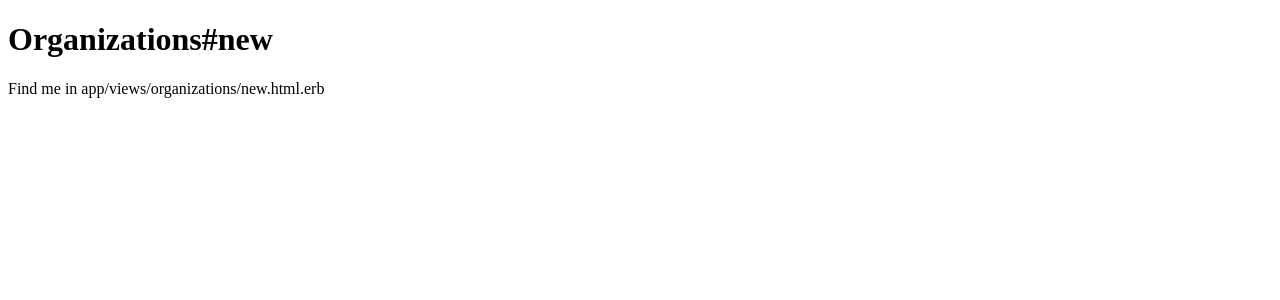
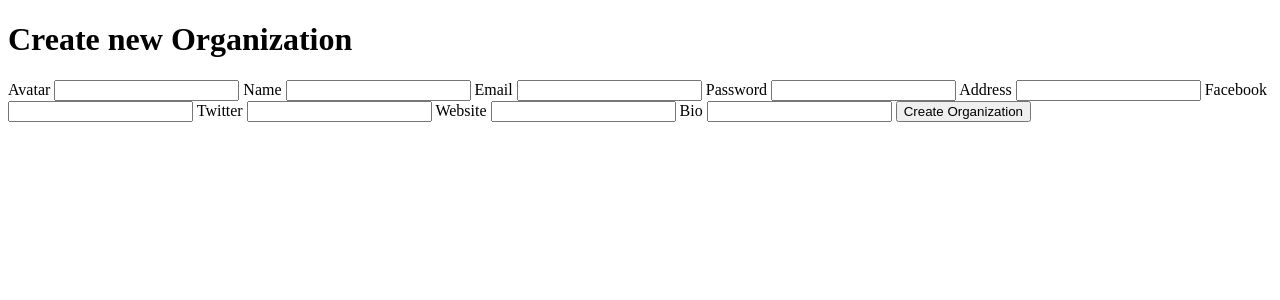
Before and after one commit to Thrashmandicoot/Scene, a Rails app: page /organizations/new in a window 1280 px wide. Shown: the top 300 px of the page. Run offline with Rails 7, Linux system fonts and the light colour scheme; style sheets or scripts are compiled from the project's sources; some libraries are stand-ins or nearby versions.

Commit message:
Add ability to add new organization

```diff
--- /dev/null
+++ b/app/views/organizations/_form.html.erb
@@ -0,0 +1,32 @@
+<%= form_for @organization do |f| %>
+
+<%= f.label :avatar %>
+<%= f.url_field :avatar %>
+
+<%= f.label :name %>
+<%= f.text_field :name %>
+
+<%= f.label :email %>
+<%= f.email_field :email %>
+
+<%= f.label :password %>
+<%= f.text_field :password %>
+
+<%= f.label :address %>
+<%= f.text_field :address %>
+
+<%= f.label :facebook %>
+<%= f.url_field :facebook %>
+
+<%= f.label :twitter %>
+<%= f.url_field :twitter %>
+
+<%= f.label :website %>
+<%= f.url_field :website %>
+
+<%= f.label :bio %>
+<%= f.text_field :bio %>
+
+<%= f.submit %>
+
+<% end %>
--- a/app/views/organizations/new.html.erb
+++ b/app/views/organizations/new.html.erb
@@ -1,2 +1,3 @@
-<h1>Organizations#new</h1>
-<p>Find me in app/views/organizations/new.html.erb</p>
+<h1>Create new Organization</h1>
+
+<%= render 'form' %>
```
